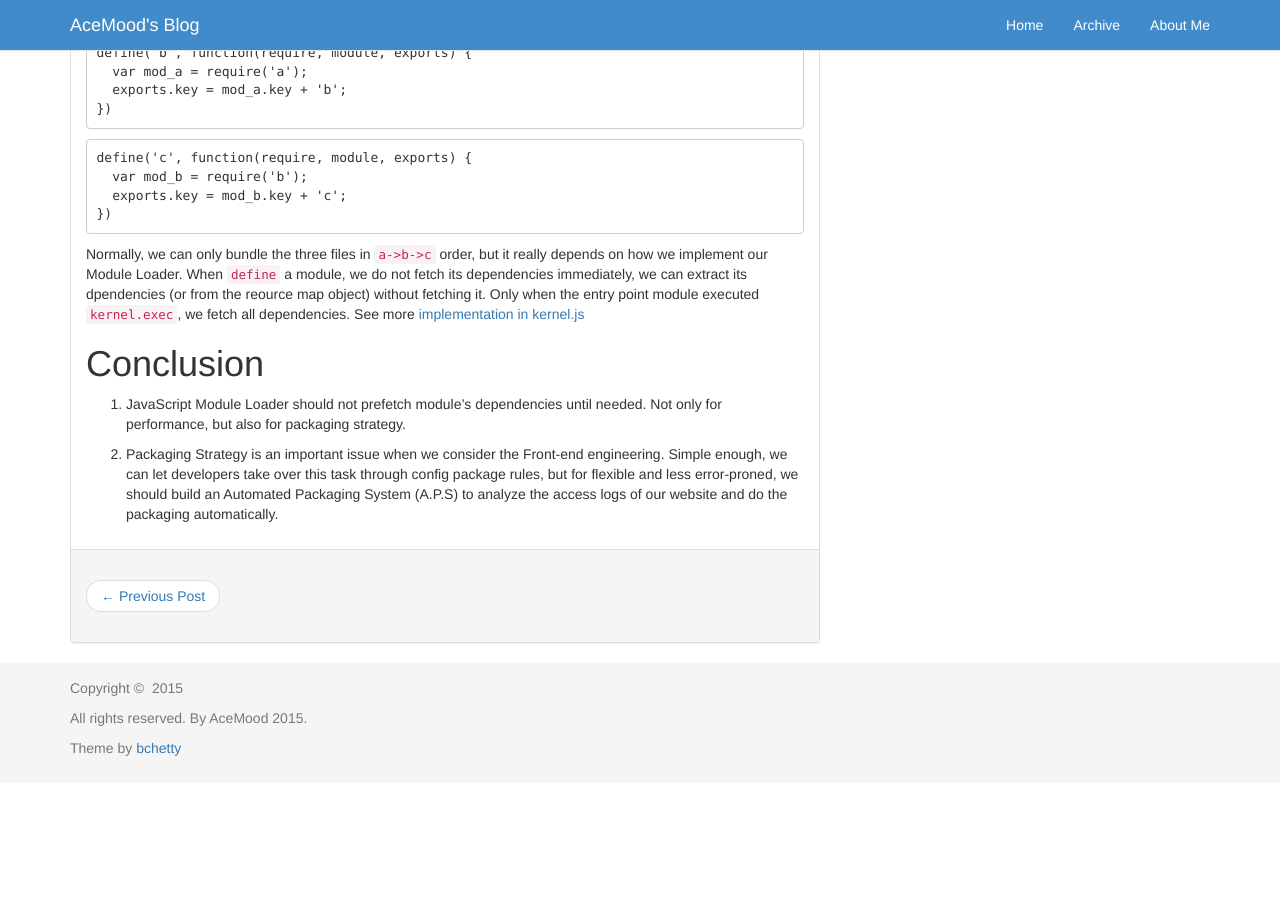
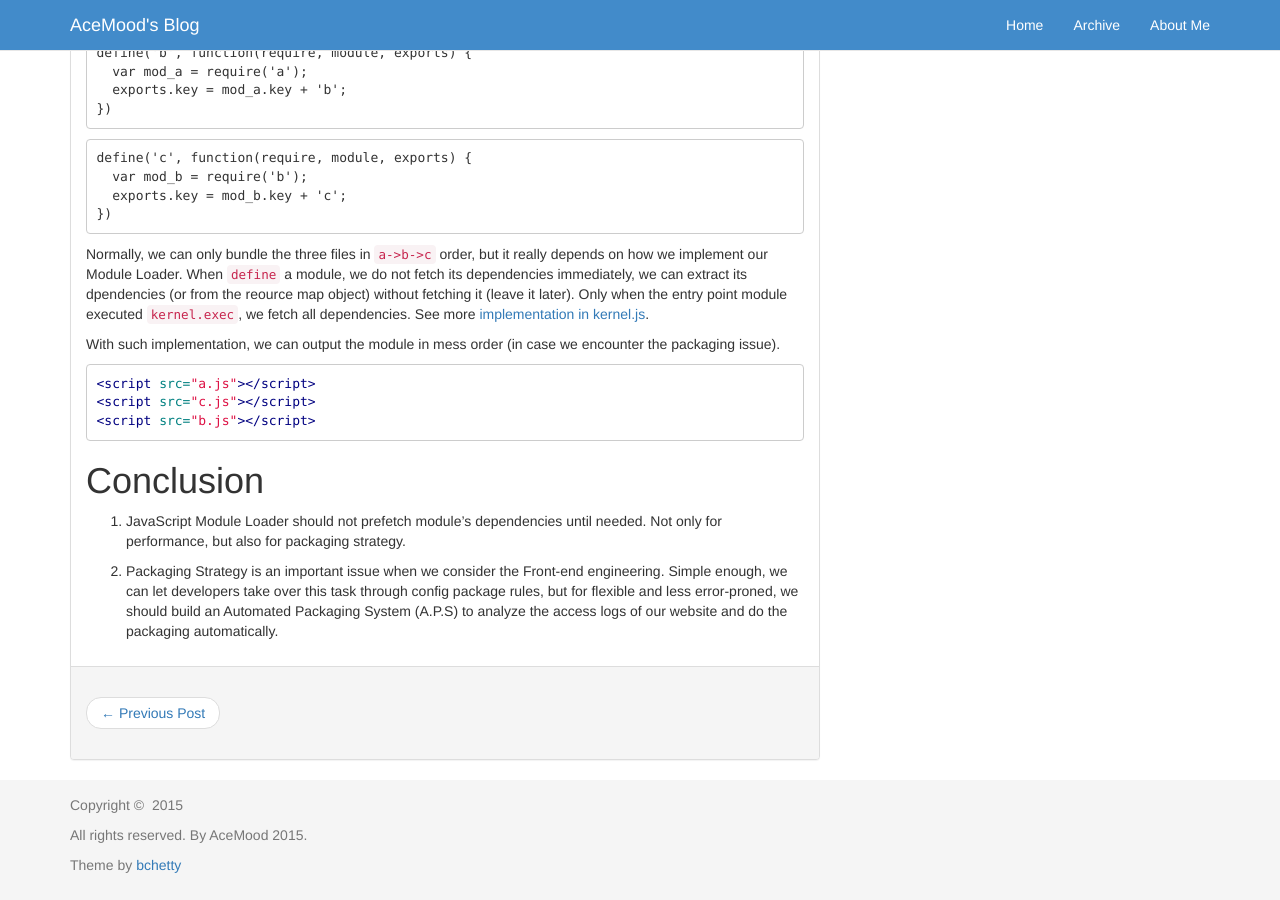
Before and after one commit to AceMood/AceMood.github.io, a Jekyll site: the page built from _posts/2016-05-28-issues-with-packaging.md, in a window 1280 px wide and 900 px high, scrolled down 1956 px. Built offline with Jekyll 4.4.1, drawn with Linux system fonts in a browser that asks for light colours; before the commit the page ends 2739 px from its top, so only the background shows below that.

Commit message:
add code snipnet

````diff
--- a/_posts/2016-05-28-issues-with-packaging.md
+++ b/_posts/2016-05-28-issues-with-packaging.md
@@ -75,7 +75,15 @@ define('c', function(require, module, exports) {
 })
 ```
 
-Normally, we can only bundle the three files in `a->b->c` order, but it really depends on how we implement our Module Loader. When `define` a module, we do not fetch its dependencies immediately, we can extract its dpendencies (or from the reource map object) without fetching it. Only when the entry point module executed `kernel.exec`, we fetch all dependencies. See more [implementation in kernel.js](https://github.com/AceMood/kerneljs/blob/master/lib/Module.js)
+Normally, we can only bundle the three files in `a->b->c` order, but it really depends on how we implement our Module Loader. When `define` a module, we do not fetch its dependencies immediately, we can extract its dpendencies (or from the reource map object) without fetching it (leave it later). Only when the entry point module executed `kernel.exec`, we fetch all dependencies. See more [implementation in kernel.js](https://github.com/AceMood/kerneljs/blob/master/lib/Module.js).
+
+With such implementation, we can output the module in mess order (in case we encounter the packaging issue).
+
+```html
+<script src="a.js"></script>
+<script src="c.js"></script>
+<script src="b.js"></script>
+```
 
 # Conclusion
 
````
